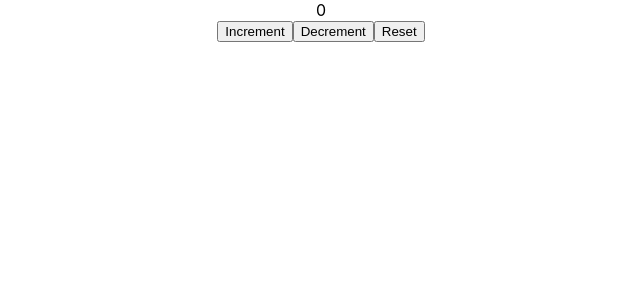
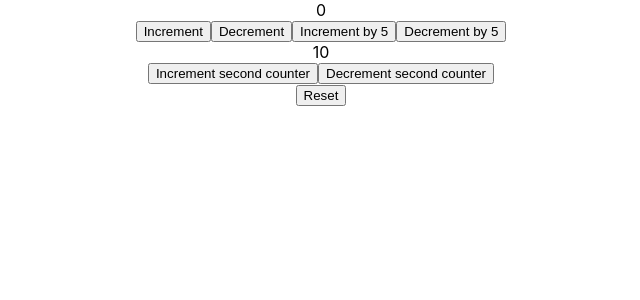
Before and after one commit to Alex-2kZharkov/React-Hooks-learning, a React (Create React App) app: page / in a window 1280 px wide. Shown: the top 300 px of the page, without its empty margins (319-959 px from the left). Built offline with nearby package versions, Linux system fonts and the light colour scheme.

Commit message:
Using objects with action and state. State object allows to maintain two independent counters. P.S. reset button still rollbacks both counters to initital state

```diff
--- a/src/App.js
+++ b/src/App.js
@@ -1,11 +1,14 @@
 import React from 'react';
 import './App.css';
 import UseReducerCounter from './UseReducerCounter';
+import UseReducerAnotherCounter from './UseReducerAnotherCounter';
 
 function App() {
   return (
     <div className='App'>
-      <UseReducerCounter />
+      <div>
+        <UseReducerAnotherCounter />
+      </div>
     </div>
   );
 }
--- /dev/null
+++ b/src/UseReducerAnotherCounter.js
@@ -0,0 +1,60 @@
+import React, { useReducer } from 'react';
+
+const initialState = {
+  firstCounter: 0,
+  secondCounter: 10,
+};
+const reducer = (state, action) => {
+  // callback function
+  console.log(state);
+  switch (action.type) {
+    case 'increment':
+      return { ...state, firstCounter: state.firstCounter + action.value };
+
+    case 'decrement':
+      return { ...state, firstCounter: state.firstCounter - action.value };
+    case 'increment2':
+      return { ...state, secondCounter: state.secondCounter + action.value };
+
+    case 'decrement2':
+      return { ...state, secondCounter: state.secondCounter - action.value };
+
+    case 'reset':
+      return initialState;
+
+    default:
+      return state;
+  }
+};
+function UseReducerAnotherCounter() {
+  const [count, dispatch] = useReducer(reducer, initialState);
+  return (
+    <div>
+      <div>{count.firstCounter}</div>
+      <button onClick={() => dispatch({ type: 'increment', value: 1 })}>
+        Increment
+      </button>
+      <button onClick={() => dispatch({ type: 'decrement', value: 1 })}>
+        Decrement
+      </button>
+      <button onClick={() => dispatch({ type: 'increment', value: 5 })}>
+        Increment by 5
+      </button>
+      <button onClick={() => dispatch({ type: 'decrement', value: 5 })}>
+        Decrement by 5
+      </button>
+      <div>
+        <div>{count.secondCounter}</div>
+        <button onClick={() => dispatch({ type: 'increment2', value: 2 })}>
+          Increment second counter
+        </button>
+        <button onClick={() => dispatch({ type: 'decrement2', value: 2 })}>
+          Decrement second counter
+        </button>
+      </div>
+      <button onClick={() => dispatch({ type: 'reset' })}>Reset</button>
+    </div>
+  );
+}
+
+export default UseReducerAnotherCounter;
```
